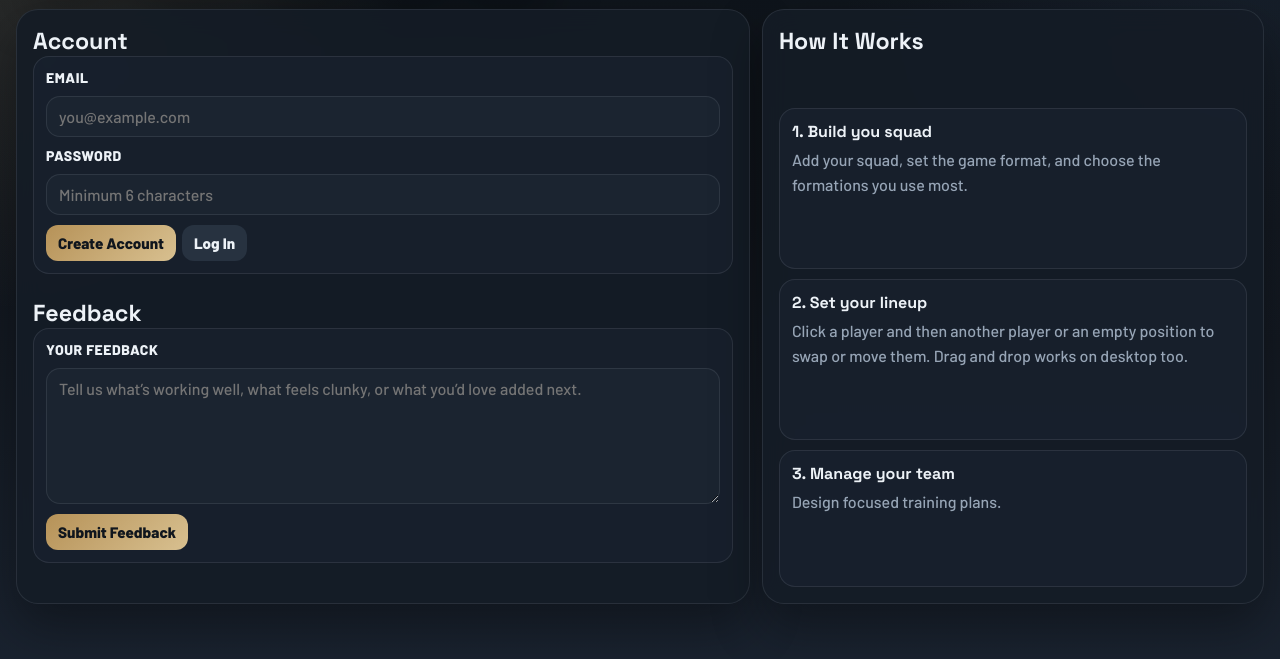
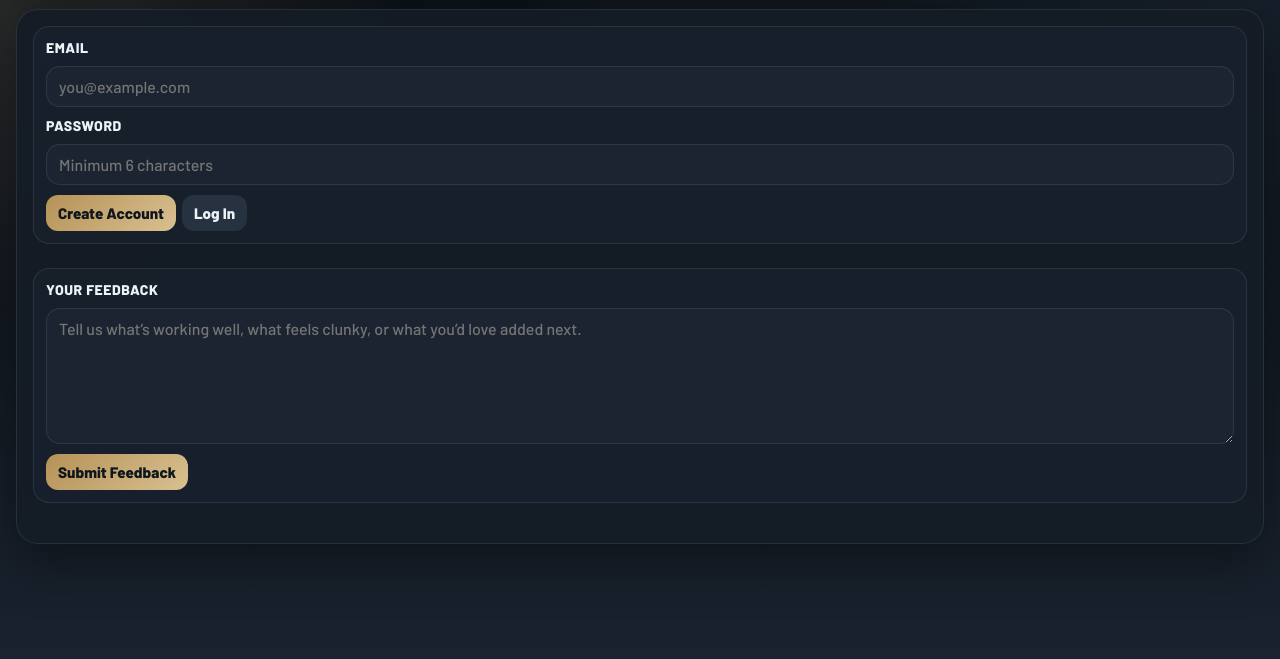
Before and after one commit to BrendonJM/Football-App, a website: page index.html in a window 1280 px wide. Both pictures are taken after a click on the button "Account". Shown: the part 111-770 px from the top of the page. Drawn offline with nearby package versions, Linux system fonts and the light colour scheme; no server answers.

Commit message:
Simplify account tab layout

```diff
--- a/index.html
+++ b/index.html
@@ -46,12 +46,8 @@
 
       <main>
         <section id="accountPage" class="page-section">
-          <div class="layout-grid">
+          <div class="layout-grid single-panel-layout">
             <section class="panel">
-              <div class="panel-heading">
-                <h2>Account</h2>
-              </div>
-
               <div id="authGuestPanel" class="info-card">
                 <form id="signupForm" class="stack-form">
                   <label class="field">
@@ -79,10 +75,6 @@
 
               <p id="authStatus" class="status-text" aria-live="polite"></p>
 
-              <div class="panel-heading">
-                <h2>Feedback</h2>
-              </div>
-
               <div class="info-card">
                 <form id="feedbackForm" class="stack-form">
                   <label class="field">
@@ -101,27 +93,6 @@
               </div>
 
               <p id="feedbackStatus" class="status-text" aria-live="polite"></p>
-            </section>
-
-            <section class="panel side-panel">
-              <div class="panel-heading">
-                <h2>How It Works</h2>
-              </div>
-
-              <div class="info-card">
-                <strong>1. Build you squad</strong>
-                <p>Add your squad, set the game format, and choose the formations you use most.</p>
-              </div>
-
-              <div class="info-card">
-                <strong>2. Set your lineup</strong>
-                <p>Click a player and then another player or an empty position to swap or move them. Drag and drop works on desktop too.</p>
-              </div>
-
-              <div class="info-card">
-                <strong>3. Manage your team</strong>
-                <p>Design focused training plans.</p>
-              </div>
             </section>
           </div>
         </section>
```
